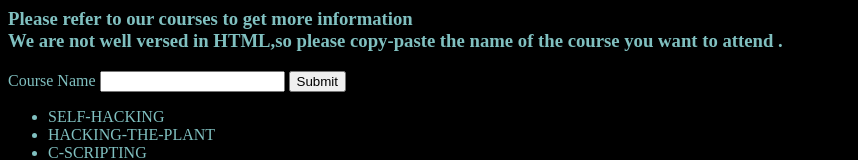
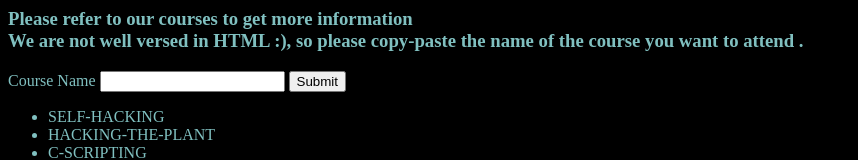
Before and after one commit to A-mIn3/Basic-Challenges, a plain HTML site: page python/index.html in a window 1280 px wide. Shown: the top 160 px of the page, without its empty margins (0-858 px from the left). Drawn offline with Linux system fonts and the light colour scheme.

Commit message:
Update index.html

```diff
--- a/python/index.html
+++ b/python/index.html
@@ -19,7 +19,7 @@
 	<body>
 
 		<h3>Please refer to our courses to get more information <br/>
-		    We are not well versed in HTML,so please copy-paste the name of the course you want to attend .</h3>
+		    We are not well versed in HTML :), so please copy-paste the name of the course you want to attend .</h3>
 		<form method="POST" action = "/">
 			<label for="course">Course Name </label>
 			<input name="course" type="text"/>
```
